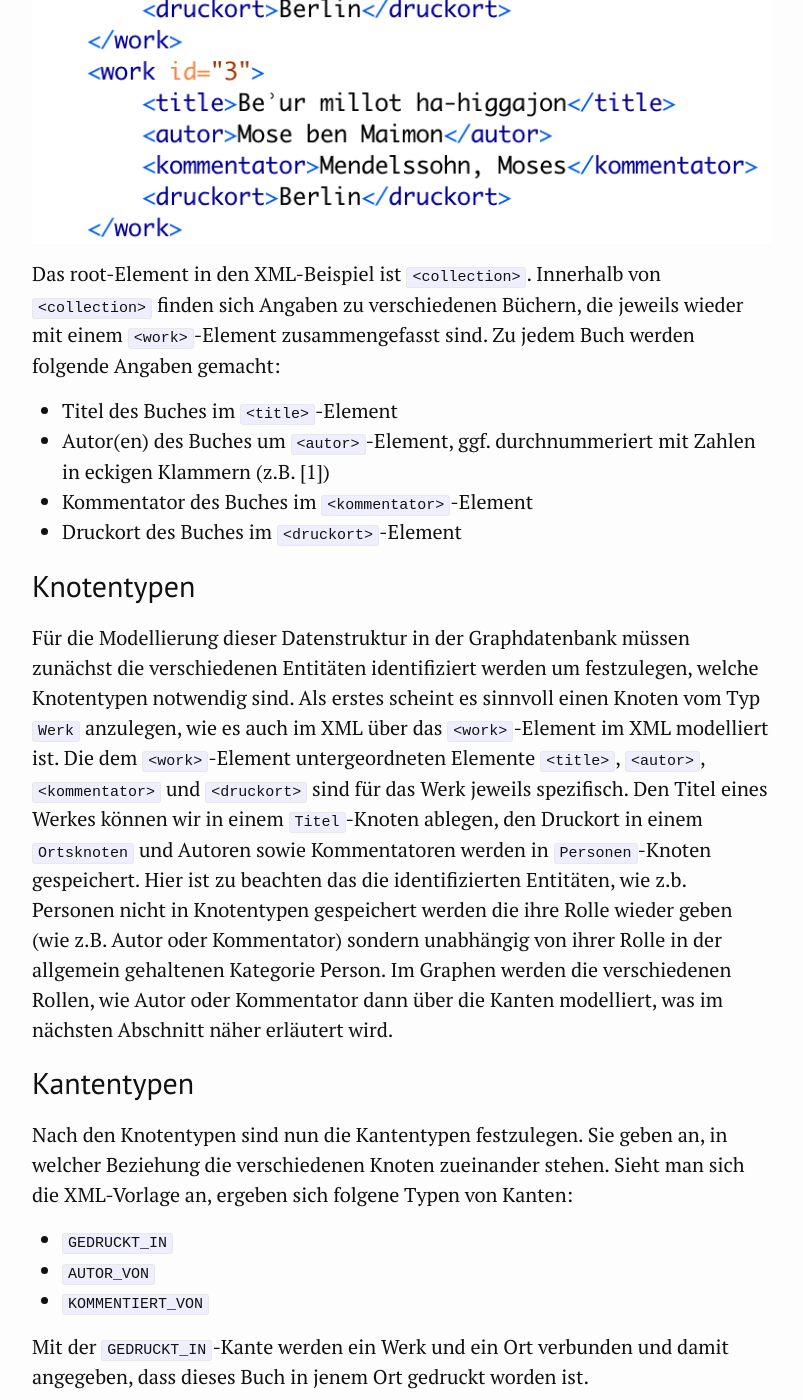
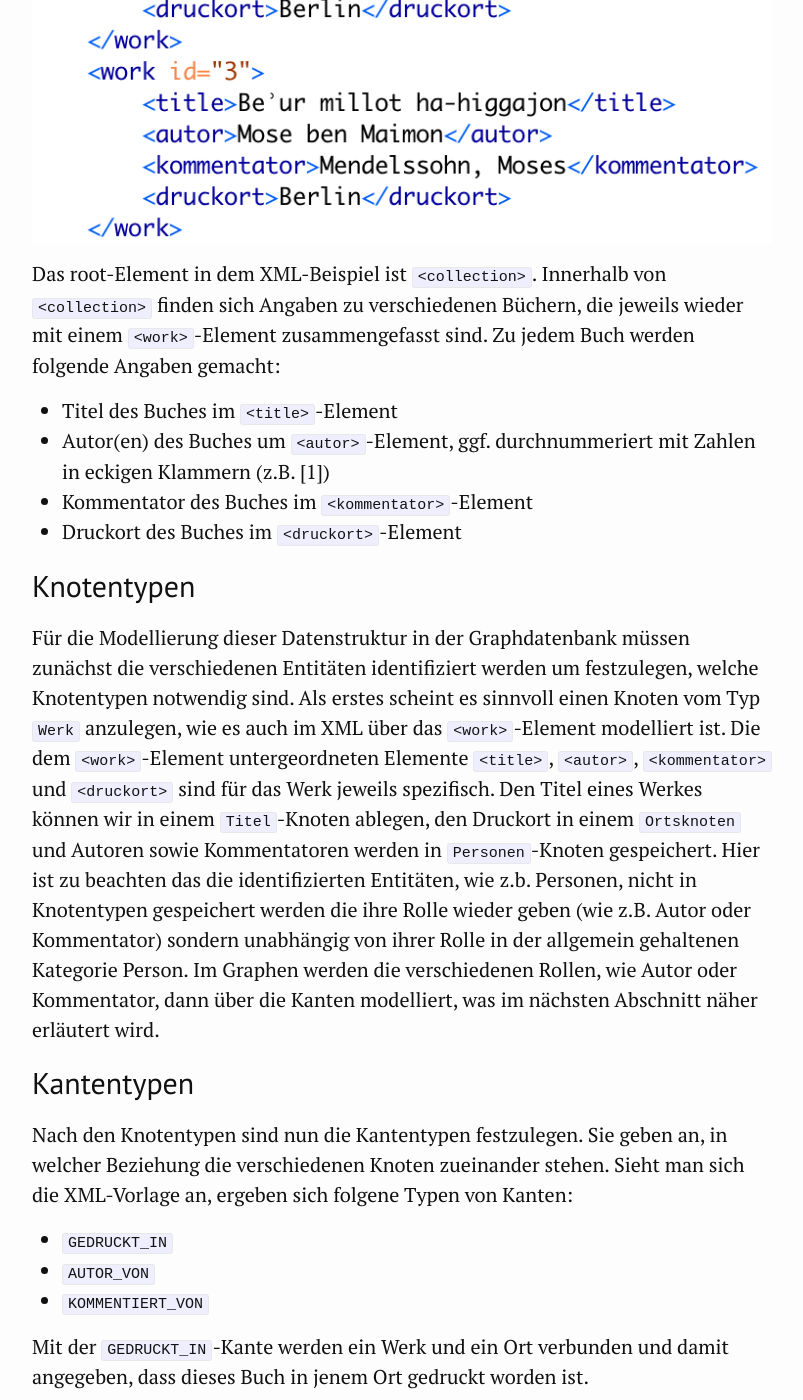
Before and after one commit to kuczera/Graphentechnologien, a Jekyll site: the page built from docs/25_xml2neo4j-kollatz.md, in a window 1280 px wide and 1400 px high, scrolled down 1416 px. Shown: the whole window, without its empty margins (238-1041 px from the left). Built offline with Jekyll 4.4.1, drawn with Linux system fonts in a browser that asks for light colours; some of the changed text lies outside the part shown.

Commit message:
Tippfehler korrigiert

```diff
--- a/docs/25_xml2neo4j-kollatz.md
+++ b/docs/25_xml2neo4j-kollatz.md
@@ -22,7 +22,7 @@ In der folgenden Abbildung wird ein Auszug aus den Daten gezeigt.
 
 ![Auszug aus dem XML-Beispiel (Quelle: Kuczera)](./Bilder/kollatz-xml-Beispiel.png)
 
-Das root-Element in den XML-Beispiel ist `<collection>`. Innerhalb von `<collection>` finden sich Angaben zu verschiedenen Büchern, die jeweils wieder mit einem `<work>`-Element zusammengefasst sind. Zu jedem Buch werden folgende Angaben gemacht:
+Das root-Element in dem XML-Beispiel ist `<collection>`. Innerhalb von `<collection>` finden sich Angaben zu verschiedenen Büchern, die jeweils wieder mit einem `<work>`-Element zusammengefasst sind. Zu jedem Buch werden folgende Angaben gemacht:
 
 * Titel des Buches im `<title>`-Element
 * Autor(en) des Buches um `<autor>`-Element, ggf. durchnummeriert mit Zahlen in eckigen Klammern (z.B. [1])
@@ -31,7 +31,7 @@ Das root-Element in den XML-Beispiel ist `<collection>`. Innerhalb von `<collect
 
 ## Knotentypen
 
-Für die Modellierung dieser Datenstruktur in der Graphdatenbank müssen zunächst die verschiedenen Entitäten identifiziert werden um festzulegen, welche Knotentypen notwendig sind. Als erstes scheint es sinnvoll einen Knoten vom Typ `Werk` anzulegen, wie es auch im XML über das `<work>`-Element im XML modelliert ist. Die dem `<work>`-Element untergeordneten Elemente `<title>`, `<autor>`, `<kommentator>` und `<druckort>` sind für das Werk jeweils spezifisch. Den Titel eines Werkes können wir in einem `Titel`-Knoten ablegen, den Druckort in einem `Ortsknoten` und Autoren sowie Kommentatoren werden in `Personen`-Knoten gespeichert. Hier ist zu beachten das die identifizierten Entitäten, wie z.b. Personen nicht in Knotentypen gespeichert werden die ihre Rolle wieder geben (wie z.B. Autor oder Kommentator) sondern unabhängig von ihrer Rolle in der allgemein gehaltenen Kategorie Person. Im Graphen werden die verschiedenen Rollen, wie Autor oder Kommentator dann über die Kanten modelliert, was im nächsten Abschnitt näher erläutert wird.
+Für die Modellierung dieser Datenstruktur in der Graphdatenbank müssen zunächst die verschiedenen Entitäten identifiziert werden um festzulegen, welche Knotentypen notwendig sind. Als erstes scheint es sinnvoll einen Knoten vom Typ `Werk` anzulegen, wie es auch im XML über das `<work>`-Element modelliert ist. Die dem `<work>`-Element untergeordneten Elemente `<title>`, `<autor>`, `<kommentator>` und `<druckort>` sind für das Werk jeweils spezifisch. Den Titel eines Werkes können wir in einem `Titel`-Knoten ablegen, den Druckort in einem `Ortsknoten` und Autoren sowie Kommentatoren werden in `Personen`-Knoten gespeichert. Hier ist zu beachten das die identifizierten Entitäten, wie z.b. Personen, nicht in Knotentypen gespeichert werden die ihre Rolle wieder geben (wie z.B. Autor oder Kommentator) sondern unabhängig von ihrer Rolle in der allgemein gehaltenen Kategorie Person. Im Graphen werden die verschiedenen Rollen, wie Autor oder Kommentator, dann über die Kanten modelliert, was im nächsten Abschnitt näher erläutert wird.
 
 ## Kantentypen
 
```
Also changed, not shown: other parts of docs/25_xml2neo4j-kollatz.md (+3 -3 lines).
